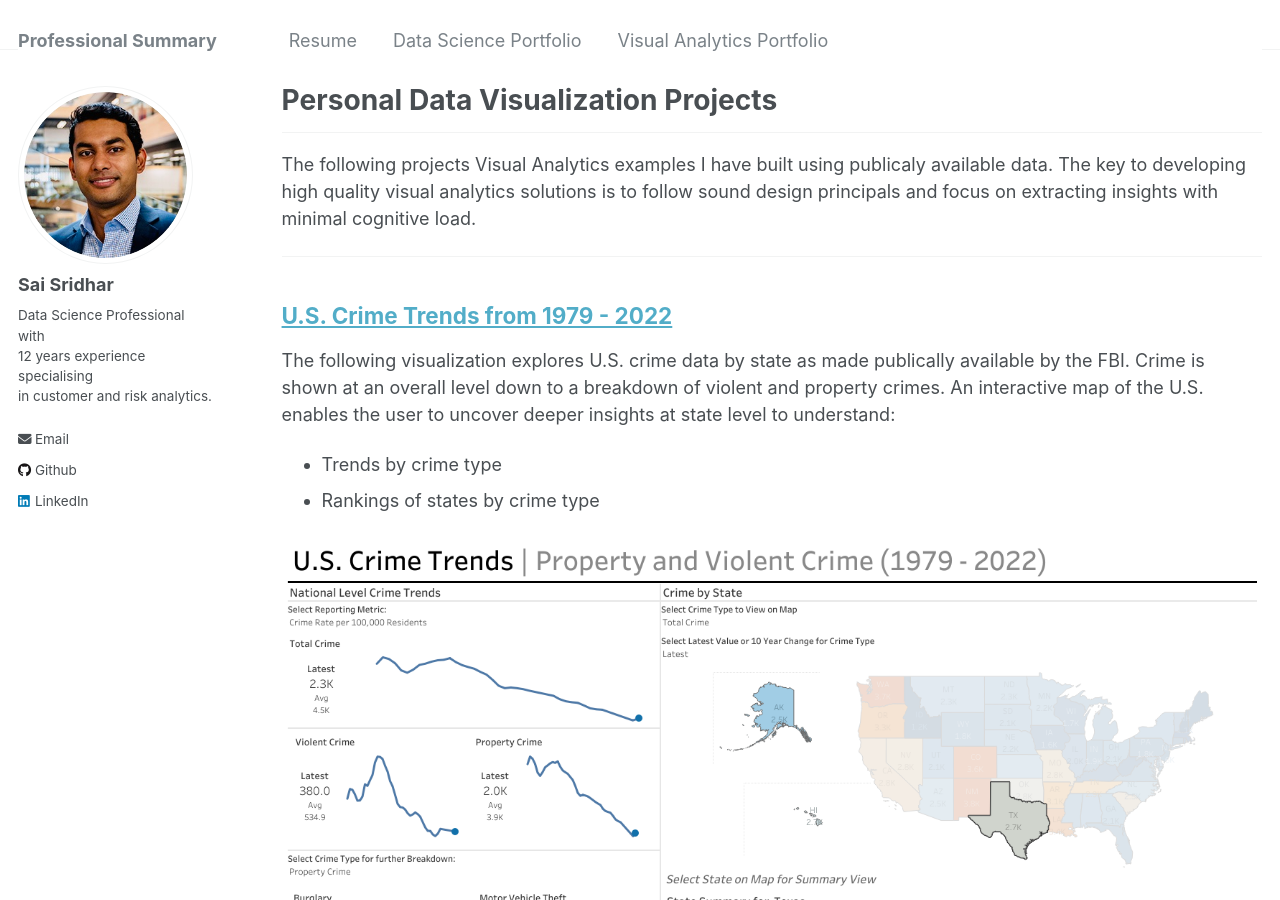
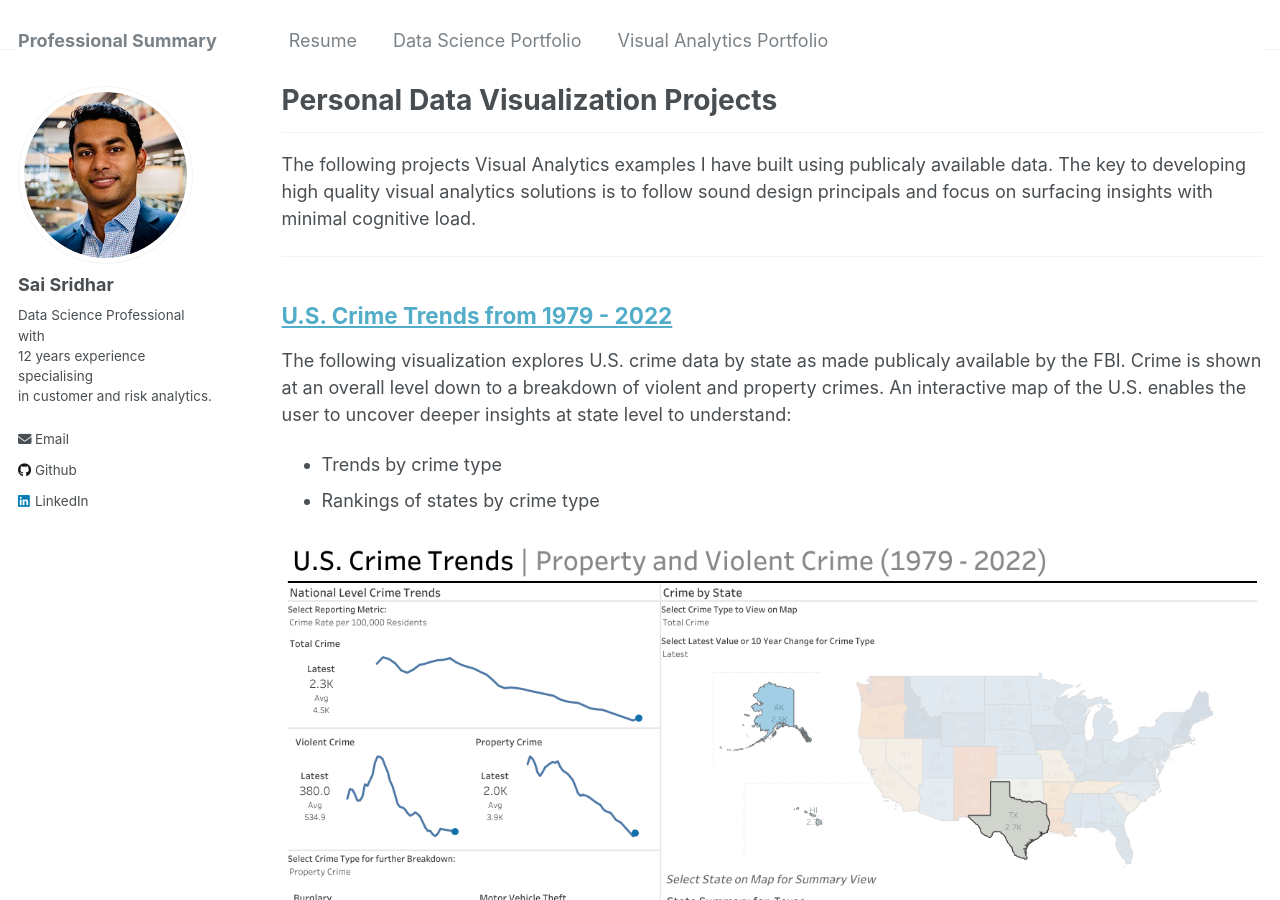
Before and after one commit to saiksridhar/saiksridhar.github.io, a Jekyll site: the page built from _talks/2012-03-01-talk-1.md, in a window 1280 px wide and 900 px high. Built offline with Jekyll 4.4.1, drawn with Linux system fonts in a browser that asks for light colours.

Commit message:
Update 2012-03-01-talk-1.md

```diff
--- a/_talks/2012-03-01-talk-1.md
+++ b/_talks/2012-03-01-talk-1.md
@@ -5,11 +5,11 @@ permalink: /talks/
 author_profile: true
 ---
 _________________________________
-The following projects Visual Analytics examples I have built using publicaly available data. The key to developing high quality visual analytics solutions is to follow sound design principals and focus on extracting insights with minimal cognitive load.
+The following projects Visual Analytics examples I have built using publicaly available data. The key to developing high quality visual analytics solutions is to follow sound design principals and focus on surfacing insights with minimal cognitive load.
 
 _________________________________
 ## [U.S. Crime Trends from 1979 - 2022](https://public.tableau.com/views/WorkinProgress_17120271257940/USCrimeTrends1979to2022-Frame?:language=en-US&:sid=&:display_count=n&:origin=viz_share_link)
-The following visualization explores U.S. crime data by state as made publically available by the FBI. Crime is shown at an overall level down to a breakdown of violent and property crimes. An interactive map of the U.S. enables the user to uncover deeper insights at state level to understand:
+The following visualization explores U.S. crime data by state as made publicaly available by the FBI. Crime is shown at an overall level down to a breakdown of violent and property crimes. An interactive map of the U.S. enables the user to uncover deeper insights at state level to understand:
 
 - Trends by crime type
 - Rankings of states by crime type
```
